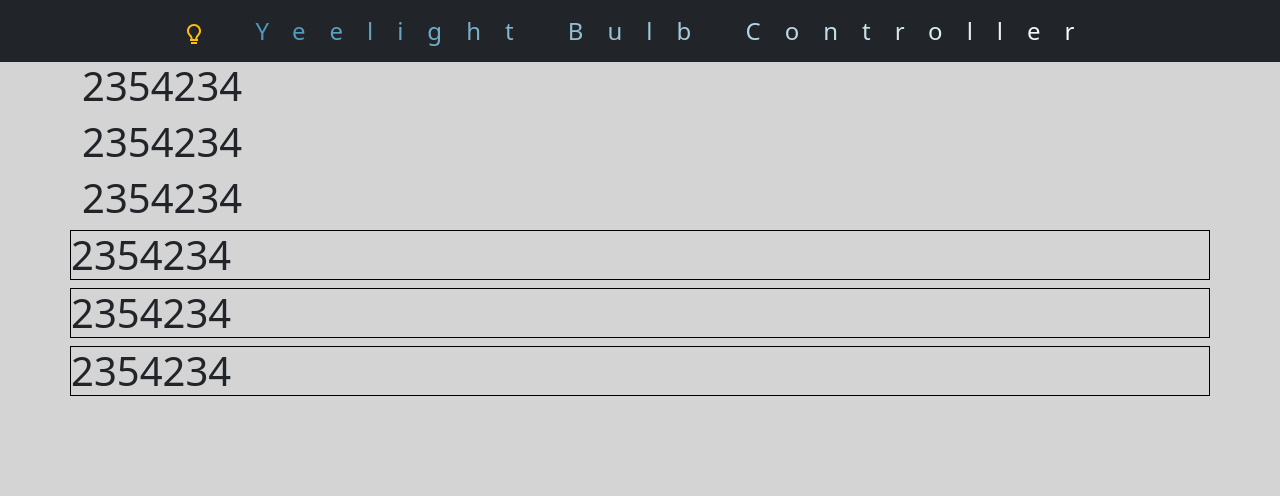
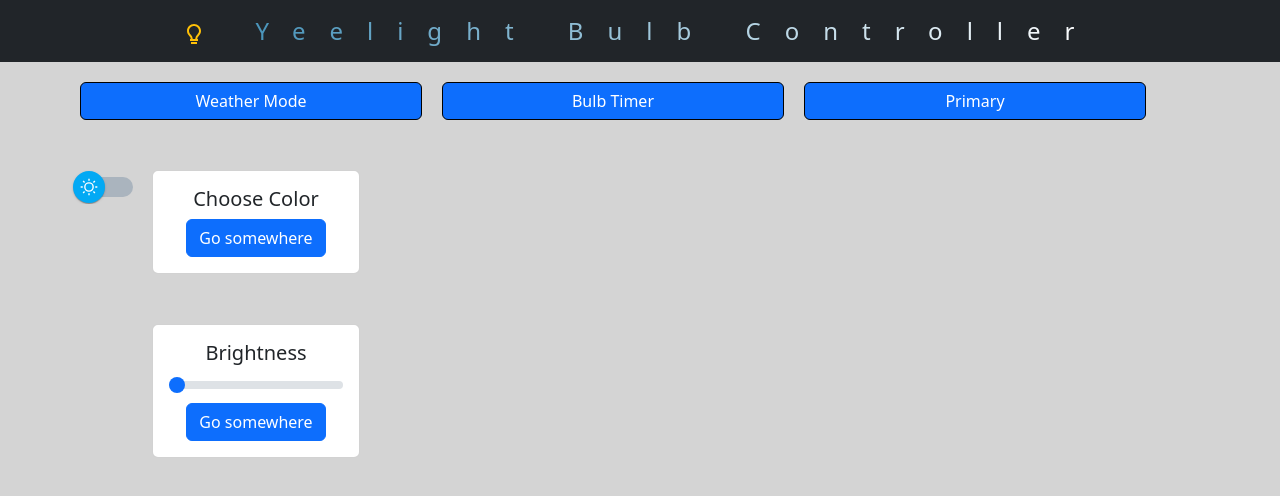
Before and after one commit to DolevMishali/Bulb-Project, a React (Create React App) app in the folder client/: page / in a window 1280 px wide. Shown: the top 496 px of the page. Built offline with nearby package versions, Linux system fonts and the light colour scheme.

Commit message:
cards and buttons were added

```diff
--- a/client/src/components/main.js
+++ b/client/src/components/main.js
@@ -1,25 +1,32 @@
 import DetailsOverLay from './DetailsOverLay';
 import SwitchOnOff from './SwitchButtonOnOff';
-import FigureTemplate from './Figure';
+import ButtonCard from './Cards';
 import { Row, Col, Container } from 'react-bootstrap';
+import Button from 'react-bootstrap/Button';
+
 function Main() {
   return (
     <>
       <Container>
         <Row>
-          <h1 className='cols'>2354234</h1>
-          <h1 className='cols'>2354234</h1>
-          <h1 className='cols'>2354234</h1>
-          <Col style={{ padding: '0' }}>
-            <h1 style={{ border: '1px solid black' }}>2354234</h1>
-            <h1 style={{ border: '1px solid black' }}>2354234</h1>
-            <h1 style={{ border: '1px solid black' }}>2354234</h1>
+          <Button variant='primary' className='colsheader'>
+            Weather Mode
+          </Button>{' '}
+          <Button variant='primary' className='colsheader'>
+            Bulb Timer
+          </Button>{' '}
+          <Button variant='primary' className='colsheader'>
+            Primary
+          </Button>{' '}
+          <SwitchOnOff />
+          <Col>
+            <ButtonCard.ColorPickerCard />
+            <ButtonCard.BulbBrightnessCard />
           </Col>
         </Row>
       </Container>
-
       {/* <DetailsOverLay />
-      <SwitchOnOff /> */}
+       */}
     </>
   );
 }
```
